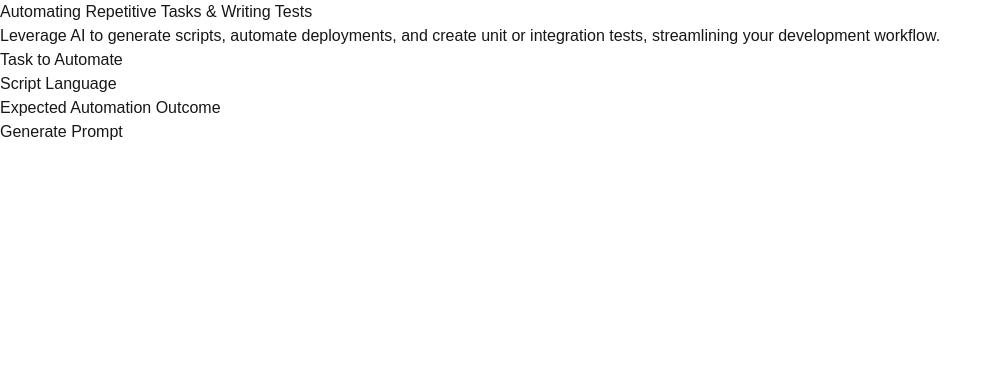
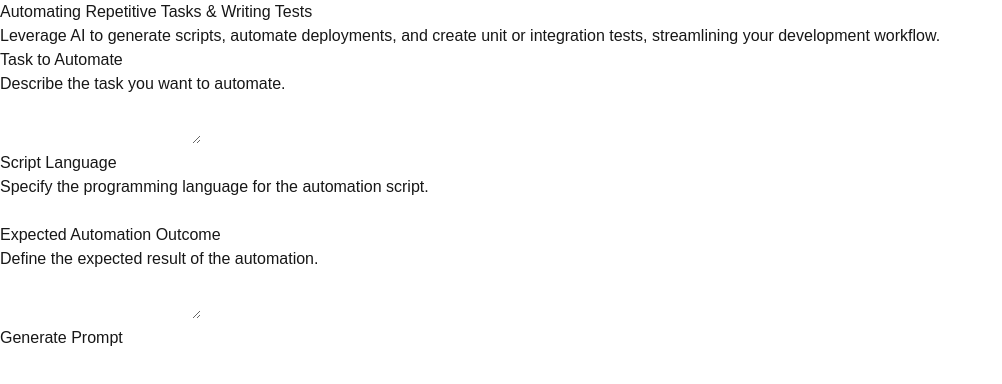
Before and after one commit to DanSias/well-prompted, a Next.js app: page /prompts/automation in a window 1280 px wide. Shown: the top 384 px of the page, without its empty margins (0-1002 px from the left). Built offline with nearby package versions, Linux system fonts and the light colour scheme.

Commit message:
User inputs to build prompt based on type

```diff
--- a/src/app/prompts/[slug]/page.tsx
+++ b/src/app/prompts/[slug]/page.tsx
@@ -10,10 +10,27 @@ const promptUseCases = [
     description:
       "Generate structured AI prompts to quickly create reusable code snippets, components, or entire project boilerplates, reducing development time.",
     formElements: [
-      "Programming Language",
-      "Framework/Library",
-      "Function Purpose",
-      "Expected Output",
+      {
+        name: "Programming Language",
+        type: "text",
+        description:
+          "Enter the programming language you want to generate code for.",
+      },
+      {
+        name: "Framework/Library",
+        type: "text",
+        description: "Specify the framework or library if applicable.",
+      },
+      {
+        name: "Function Purpose",
+        type: "textarea",
+        description: "Describe the purpose of the function in detail.",
+      },
+      {
+        name: "Expected Output",
+        type: "textarea",
+        description: "Define what the output of the function should be.",
+      },
     ],
     promptTemplate:
       "Generate a {language} function using {framework} that performs {purpose}. Output should match {expected_output}.",
@@ -24,10 +41,27 @@ const promptUseCases = [
     description:
       "Craft prompts that help AI analyze errors, logs, and stack traces, providing solutions, explanations, and best practices to resolve issues faster.",
     formElements: [
-      "Error Message",
-      "Code Snippet",
-      "Stack Trace",
-      "Expected Behavior",
+      {
+        name: "Error Message",
+        type: "textarea",
+        description: "Paste the error message you encountered.",
+      },
+      {
+        name: "Code Snippet",
+        type: "textarea",
+        description:
+          "Provide the relevant code snippet where the error occurs.",
+      },
+      {
+        name: "Stack Trace",
+        type: "textarea",
+        description: "Include the full stack trace if available.",
+      },
+      {
+        name: "Expected Behavior",
+        type: "text",
+        description: "Describe what you expected the code to do.",
+      },
     ],
     promptTemplate:
       "Analyze this error: {error_message} in the following code: {code_snippet}. Stack trace: {stack_trace}. The expected behavior is {expected_behavior}.",
@@ -38,9 +72,21 @@ const promptUseCases = [
     description:
       "Improve your codebase with AI-driven refactoring suggestions, enhancing performance, readability, and maintainability while reducing technical debt.",
     formElements: [
-      "Code Snippet",
-      "Performance Goal",
-      "Readability Preferences",
+      {
+        name: "Code Snippet",
+        type: "textarea",
+        description: "Enter the code snippet you want to refactor.",
+      },
+      {
+        name: "Performance Goal",
+        type: "text",
+        description: "Specify the performance improvement goal.",
+      },
+      {
+        name: "Readability Preferences",
+        type: "text",
+        description: "Describe any readability or maintainability preferences.",
+      },
     ],
     promptTemplate:
       "Refactor the following code: {code_snippet} to improve {performance_goal}. Ensure readability and maintainability.",
@@ -50,7 +96,23 @@ const promptUseCases = [
     headline: "Learning & Staying Updated on New Technologies",
     description:
       "Use AI to summarize documentation, compare technologies, and stay informed about new frameworks, libraries, and best practices in software development.",
-    formElements: ["Technology Name", "Comparison Technology", "Learning Goal"],
+    formElements: [
+      {
+        name: "Technology Name",
+        type: "text",
+        description: "Enter the name of the technology or framework.",
+      },
+      {
+        name: "Comparison Technology",
+        type: "text",
+        description: "Specify another technology for comparison if needed.",
+      },
+      {
+        name: "Learning Goal",
+        type: "text",
+        description: "Describe your specific learning objective.",
+      },
+    ],
     promptTemplate:
       "Explain {technology_name} in comparison to {comparison_technology}. Focus on {learning_goal}.",
   },
@@ -60,9 +122,22 @@ const promptUseCases = [
     description:
       "Leverage AI to generate scripts, automate deployments, and create unit or integration tests, streamlining your development workflow.",
     formElements: [
-      "Task to Automate",
-      "Script Language",
-      "Expected Automation Outcome",
+      {
+        name: "Task to Automate",
+        type: "textarea",
+        description: "Describe the task you want to automate.",
+      },
+      {
+        name: "Script Language",
+        type: "text",
+        description:
+          "Specify the programming language for the automation script.",
+      },
+      {
+        name: "Expected Automation Outcome",
+        type: "textarea",
+        description: "Define the expected result of the automation.",
+      },
     ],
     promptTemplate:
       "Create a {script_language} script to automate {task_to_automate}. The expected outcome is {expected_automation_outcome}.",
@@ -74,7 +149,9 @@ export default function PromptPage() {
   const promptType = promptUseCases.find((p) => p.id === params?.slug) || null;
   const [formData, setFormData] = useState({});
 
-  const handleChange = (e: React.ChangeEvent<HTMLInputElement>) => {
+  const handleChange = (
+    e: React.ChangeEvent<HTMLInputElement | HTMLTextAreaElement>
+  ) => {
     setFormData({ ...formData, [e.target.name]: e.target.value });
   };
 
@@ -89,14 +166,25 @@ export default function PromptPage() {
       {promptType && (
         <form className="mt-6 w-full max-w-lg">
           {promptType.formElements.map((element) => (
-            <div key={element} className="mb-4">
-              <label className="block text-gray-300 mb-2">{element}</label>
-              <input
-                type="text"
-                name={element.toLowerCase().replace(/ /g, "_")}
-                onChange={handleChange}
-                className="w-full p-2 bg-gray-800 text-gray-200 rounded-md focus:outline-none focus:ring-2 focus:ring-gray-500"
-              />
+            <div key={element.name} className="mb-4">
+              <label className="block text-gray-300 mb-2">{element.name}</label>
+              <p className="text-sm text-gray-400 mb-1">
+                {element.description}
+              </p>
+              {element.type === "textarea" ? (
+                <textarea
+                  name={element.name.toLowerCase().replace(/ /g, "_")}
+                  onChange={handleChange}
+                  className="w-full p-2 bg-gray-800 text-gray-200 rounded-md focus:outline-none focus:ring-2 focus:ring-gray-500 h-24"
+                />
+              ) : (
+                <input
+                  type="text"
+                  name={element.name.toLowerCase().replace(/ /g, "_")}
+                  onChange={handleChange}
+                  className="w-full p-2 bg-gray-800 text-gray-200 rounded-md focus:outline-none focus:ring-2 focus:ring-gray-500"
+                />
+              )}
             </div>
           ))}
           <button
```
